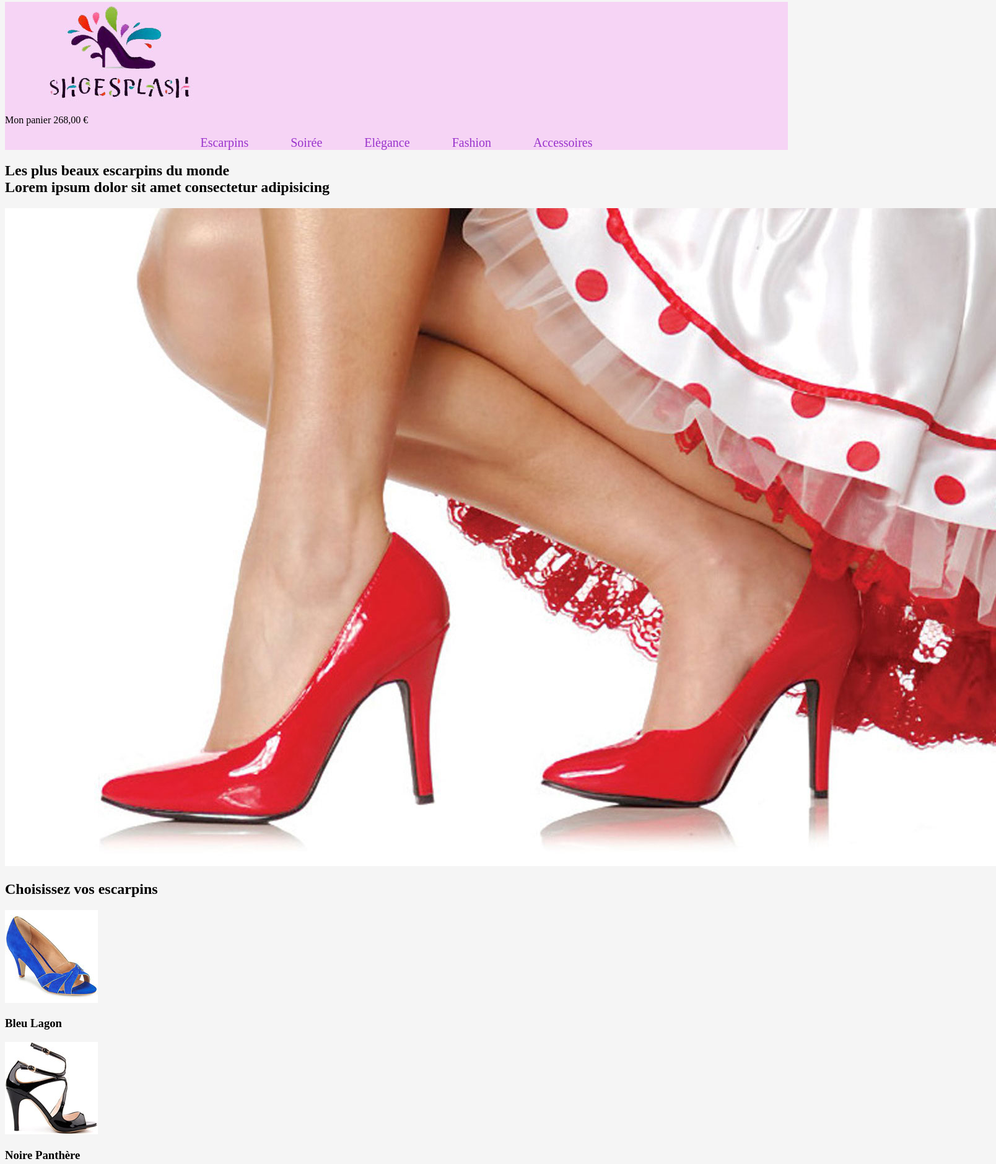
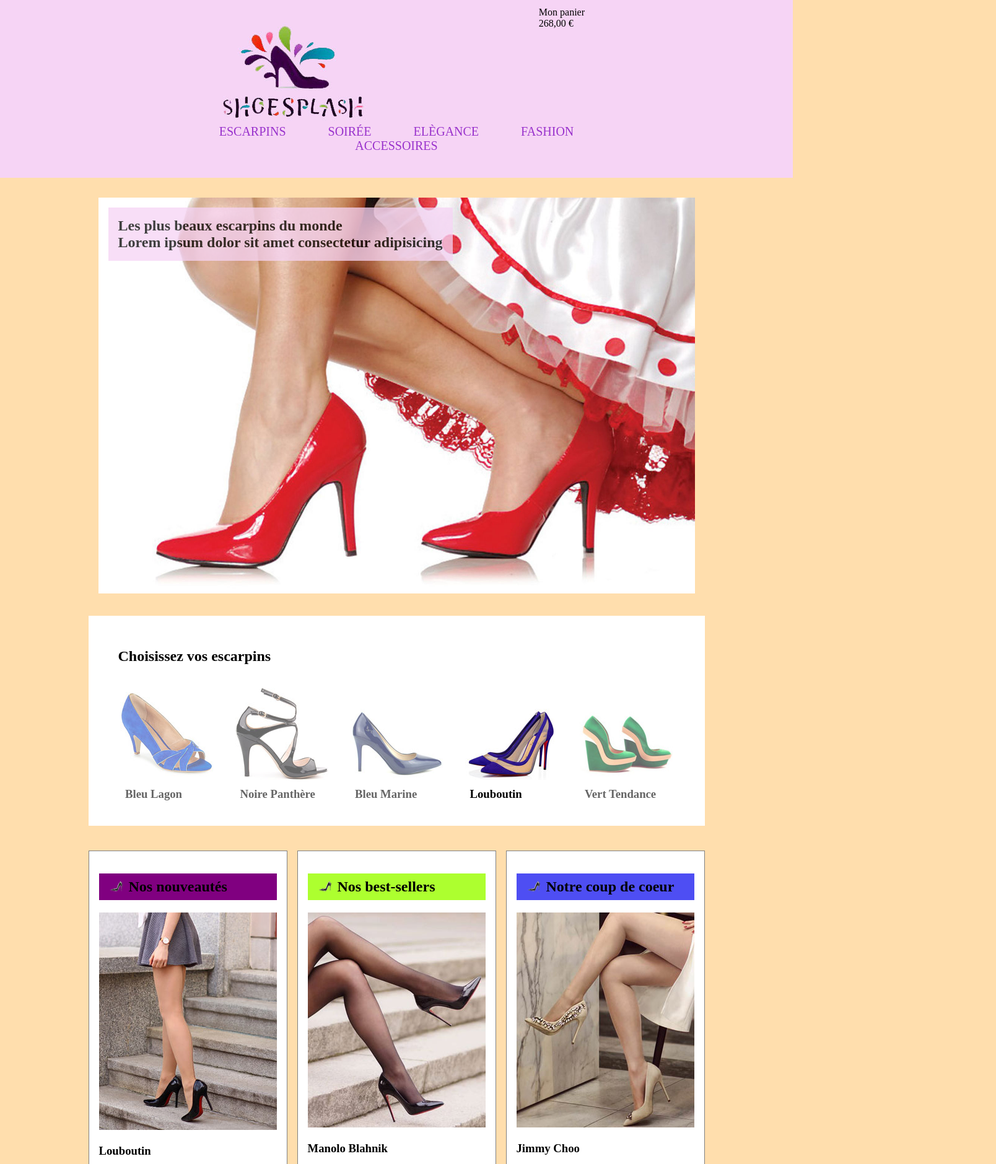
Before and after one commit to Ricardo272/Chaussure, a plain HTML site: page shoesplash/index.html in a window 1280 px wide. Shown: the part 5-1884 px from the top of the page at 62% size, 1608 px wide, since content can reach past the window. Drawn offline with Linux system fonts and the light colour scheme.

Commit message:
bientot fini

```diff
--- a/shoesplash/css/Style.scss
+++ b/shoesplash/css/Style.scss
@@ -1,9 +1,41 @@
 .divcontainer {
     background-color: #f6d4f5;
+    margin: 0 0 2rem 0;
+    padding: 2.5rem 18rem;
+
+    #cart {
+        position: absolute;
+        top: 0;
+        right: 0;
+        display: flex;
+        align-items: center;
+        justify-content: space-between;
+        padding-right: 20rem;
+
+        p {
+            span {
+
+                display: block;
+            }
+        }
+
+        .icon {
+            color: #e4afe2;
+            font-size: 24px;
+            padding-left: 1rem;
+        }
+
+        .clear {
+            clear: both;
+        }
+    }
 }
+
+
 
 nav {
     text-align: center;
+    text-transform: uppercase;
 
     a {
         text-decoration: none;
@@ -28,57 +60,148 @@
             text-align: center;
         }
     }
+}
 
-    #bottombar {
-        background-color: #f5d5f6;
+#bottombar {
+    background-color: #f5d5f6;
+    display: flex;
+    justify-content: space-evenly;
+    text-align: center;
+
+    article {
         display: flex;
-        justify-content: space-evenly;
-        text-align: center;
-
-        article {
-            display: flex;
-            flex-direction: column;
-        }
+        flex-direction: column;
     }
 }
-
-
 
 #news {
     display: flex;
     justify-content: center;
 }
 
-#new,
-#best,
-#crush {
-    margin: 0.5rem;
-    padding: 1rem;
-    border: 1px solid grey;
-    justify-content: center;
-}
-
-body {
-    background-color: whitesmoke;
-}
-
 #news {
     #new {
+        margin: 0.5rem;
+        padding: 1rem;
+        border: 1px solid grey;
+        justify-content: center;
+
         h2 {
             background-color: purple;
-            background-size: 1rem;
+            padding: 0.5rem;
         }
     }
 
     #best {
+        margin: 0.5rem;
+        padding: 1rem;
+        border: 1px solid grey;
+        justify-content: center;
+
         h2 {
             background-color: greenyellow;
+            padding: 0.5rem;
+
         }
     }
 
     #crush {
+        margin: 0.5rem;
+        padding: 1rem;
+        border: 1px solid grey;
+        justify-content: center;
+
         h2 {
             background-color: rgb(78, 78, 243);
+            padding: 0.5rem;
+
         }
     }
 }
+
+#select {
+    background-color: white;
+    display: flex;
+    flex-wrap: wrap;
+    align-items: baseline;
+    justify-content: space-evenly;
+    margin: 2rem auto;
+    width: 963px;
+    padding: 2rem 1rem;
+
+    h1 {
+        padding-left: 2rem;
+        padding-bottom: 1rem;
+        width: 100%;
+    }
+
+    .escarpin {
+        opacity: 60%;
+
+        h3 {
+            margin: 0.5rem;
+        }
+    }
+
+    .loubou {
+        h3 {
+            margin: 0.5rem;
+        }
+    }
+}
+
+body {
+    background-color: navajowhite;
+    margin: 0 auto;
+}
+
+.container {
+    position: relative;
+
+
+    #slider {
+        width: 963px;
+        margin: 0 auto;
+
+        h2 {
+            position: absolute;
+            background-color: #f6d4f5;
+            margin: 1rem;
+            padding: 1rem;
+            opacity: 75%;
+        }
+
+        img {
+            width: inherit;
+        }
+    }
+}
+
+#bottombar {
+    article {
+        ul {
+            list-style-type: none;
+        }
+    }
+}
+
+#news {
+    h2::before {
+        content: url(../img/logo4.png );
+        background-repeat: no-repeat;
+        background-size: contain;
+        width: 1rem;
+        height: 1rem;
+        margin: 10px;
+
+    }
+}
+
+#news {
+
+    #new,
+    #best,
+    #crush {
+        background-color: white;
+    }
+}
--- a/shoesplash/index.html
+++ b/shoesplash/index.html
@@ -14,6 +14,11 @@
 			<a href="index.html"><img src="img/logo.jpg" alt="logo de Shoesplash"></a>
 			<div id="cart" class="right clear">
 				<p class="left">Mon panier <span>268,00 €</span></p>
+				<div class="icon" class="clear">
+					<a href="#">
+						<i class="bi bi-cart-plus"></i>
+					</a>
+				</div>
 				<i class="fa fa-shopping-cart right"></i>
 			</div>
 			<nav>
@@ -29,47 +34,47 @@
 		<section id="slider">
 			<h2>Les plus beaux escarpins du monde<br /><span>Lorem ipsum dolor sit amet consectetur adipisicing</span>
 			</h2>
-			<img src="img/escarpin1.jpg" alt="" />
+			<img src="img/escarpin1.jpg" alt="escarpin" />
 		</section>
 		<section id="select">
 			<h1>Choisissez vos escarpins</h1>
 			<article class="escarpin">
-				<img src="img/escarpin/escarpin2.jpg" alt="" />
+				<img src="img/escarpin/escarpin2.jpg" alt="escarpin bleu lagon" />
 				<h3>Bleu Lagon</h3>
 			</article>
 			<article class="escarpin">
-				<img src="img/escarpin/escarpin3.jpg" alt="" />
+				<img src="img/escarpin/escarpin3.jpg" alt="escarpin noir panthere " />
 				<h3>Noire Panthère</h3>
 			</article>
 			<article class="escarpin">
-				<img src="img/escarpin/escarpin4.jpg" alt="" />
+				<img src="img/escarpin/escarpin4.jpg" alt="escarpin bleu marine" />
 				<h3>Bleu Marine</h3>
 			</article>
-			<article class="escarpin">
-				<img src="img/escarpin/escarpin5.jpg" alt="" />
+			<article class="loubou">
+				<img src="img/escarpin/escarpin5.jpg" alt="escarpin loubou" />
 				<h3>Louboutin</h3>
 			</article>
 			<article class="escarpin">
-				<img src="img/escarpin/escarpin1.jpg" alt="" />
+				<img src="img/escarpin/escarpin1.jpg" alt="escarpin vert tendance " />
 				<h3>Vert Tendance</h3>
 			</article>
 		</section>
 		<section id="news">
 			<article id="new">
 				<h2>Nos nouveautés</h2>
-				<img src="img/produit1.jpg" alt="" />
+				<img src="img/produit1.jpg" alt="produit" />
 				<h3>Louboutin</h3>
 				<small>Intemporel & Sexy</small>
 			</article>
 			<article id="best">
 				<h2>Nos best-sellers</h2>
-				<img src="img/produit2.jpg" alt="" />
+				<img src="img/produit2.jpg" alt="produit" />
 				<h3>Manolo Blahnik</h3>
 				<small>Fashion & Distinction</small>
 			</article>
 			<article id="crush">
 				<h2>Notre coup de coeur</h2>
-				<img src="img/produit3.jpg" alt="" />
+				<img src="img/produit3.jpg" alt="produit" />
 				<h3>Jimmy Choo</h3>
 				<small>Elégance & Charme</small>
 			</article>
```
Also changed, not shown: shoesplash/css/Style.css, 1 other file.
